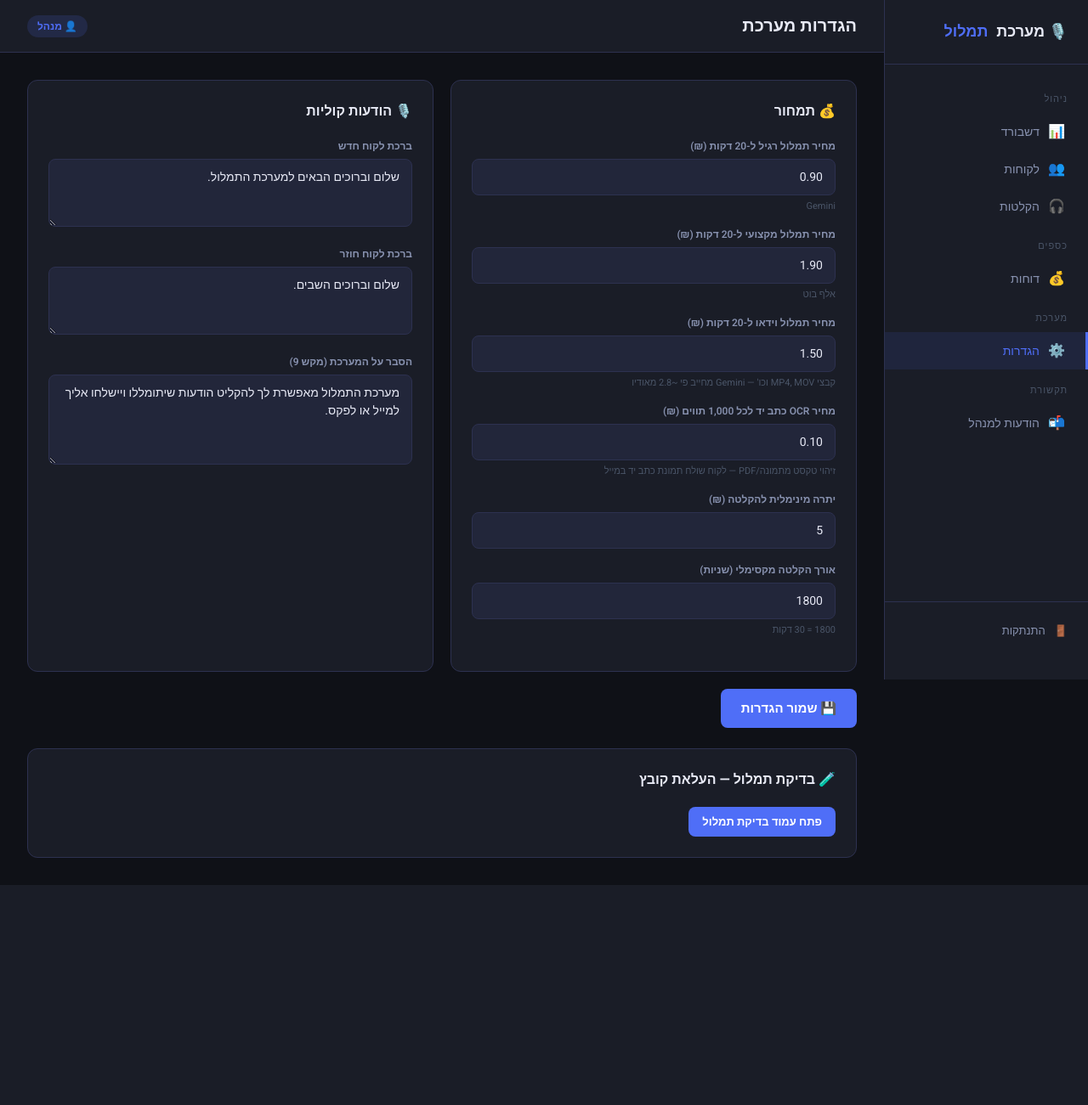
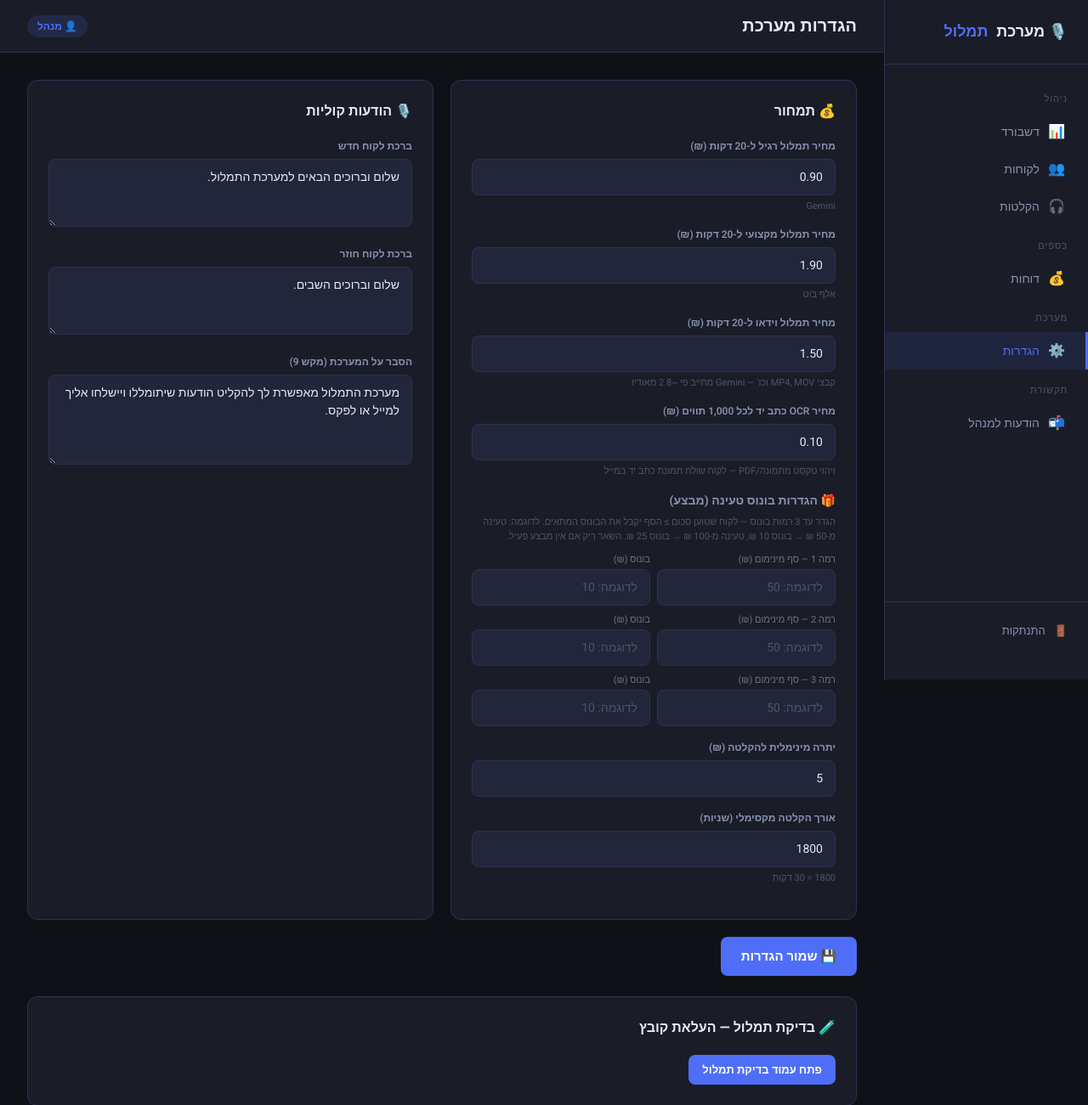
Before and after one commit to saryDavidovich/phone-transcription, a Flask app: page /admin/settings in a window 1280 px wide. Shown: the top 1301 px of the page at 85% size. Before the commit the page ends 1042 px from the top, so only its background shows below. Run offline with Flask 3, Linux system fonts and the light colour scheme; a user stored in the database is signed in.

Commit message:
Add bonus loading settings to admin panel

```diff
--- a/templates/admin/settings.html
+++ b/templates/admin/settings.html
@@ -25,6 +25,29 @@
         <label class="form-label">מחיר OCR כתב יד לכל 1,000 תווים (₪)</label>
         <input class="form-input" name="price_per_1000_chars_ocr" type="number" step="0.01" value="{{ settings.price_per_1000_chars_ocr }}">
         <div style="font-size:11px;color:#4a5568;margin-top:4px">זיהוי טקסט מתמונה/PDF — לקוח שולח תמונת כתב יד במייל</div>
+      </div>
+
+      <div class="form-group">
+        <label class="form-label" style="font-size:14px;font-weight:700">🎁 הגדרות בונוס טעינה (מבצע)</label>
+        <div style="font-size:11px;color:#4a5568;margin-bottom:10px">
+          הגדר עד 3 רמות בונוס — לקוח שטוען סכום ≥ הסף יקבל את הבונוס המתאים.
+          לדוגמה: טעינה מ-50 ₪ → בונוס 10 ₪, טעינה מ-100 ₪ → בונוס 25 ₪.
+          השאר ריק אם אין מבצע פעיל.
+        </div>
+        {% for i in range(3) %}
+        <div style="display:grid;grid-template-columns:1fr 1fr;gap:8px;margin-bottom:8px;align-items:center">
+          <div>
+            <div style="font-size:11px;color:#6b7280;margin-bottom:3px">רמה {{ i+1 }} — סף מינימום (₪)</div>
+            <input class="form-input" name="bonus_threshold_{{ i+1 }}" type="number" step="1"
+              value="{{ settings.bonus_thresholds[i].threshold }}" placeholder="לדוגמה: 50">
+          </div>
+          <div>
+            <div style="font-size:11px;color:#6b7280;margin-bottom:3px">בונוס (₪)</div>
+            <input class="form-input" name="bonus_amount_{{ i+1 }}" type="number" step="1"
+              value="{{ settings.bonus_thresholds[i].amount }}" placeholder="לדוגמה: 10">
+          </div>
+        </div>
+        {% endfor %}
       </div>
       <div class="form-group">
         <label class="form-label">יתרה מינימלית להקלטה (₪)</label>
```
